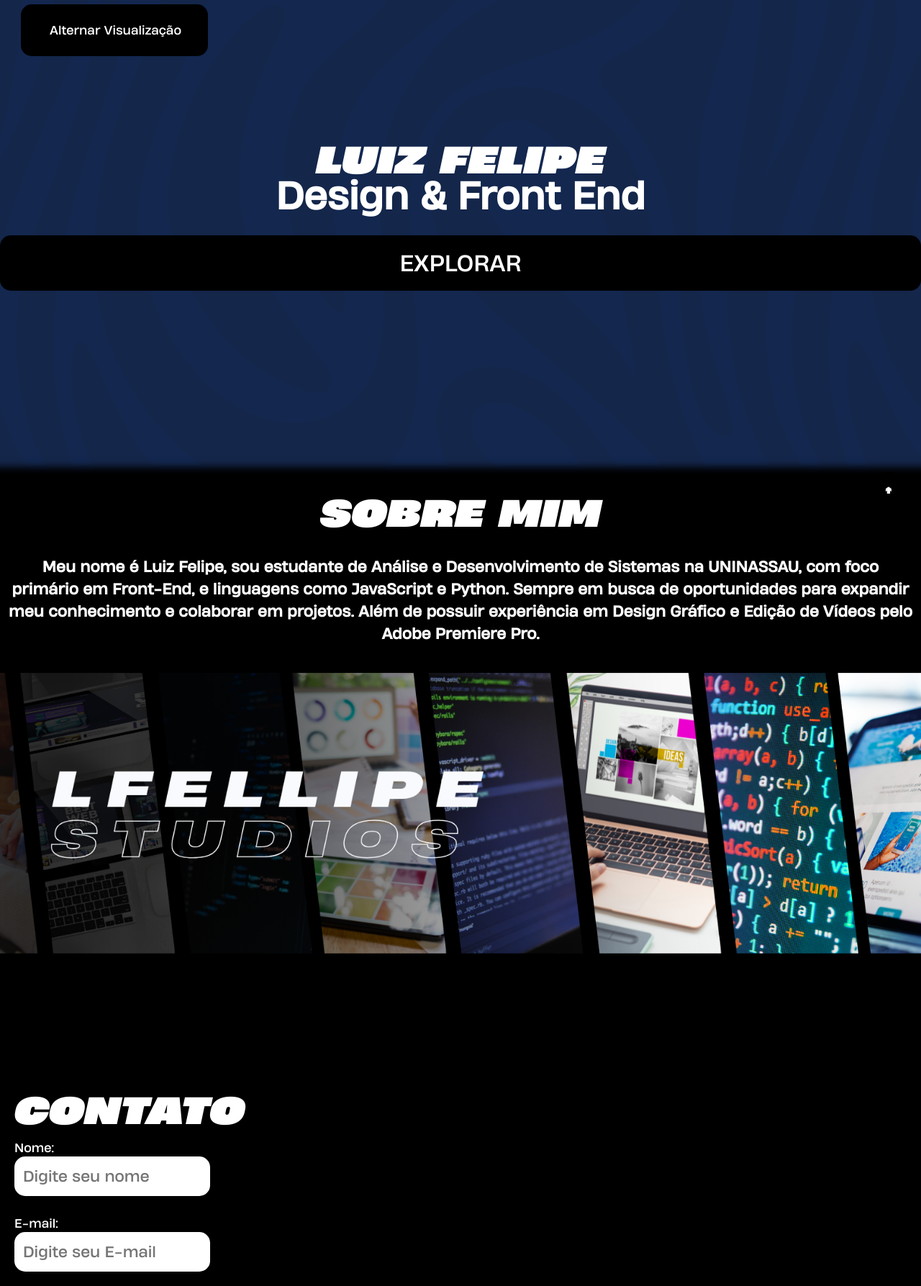
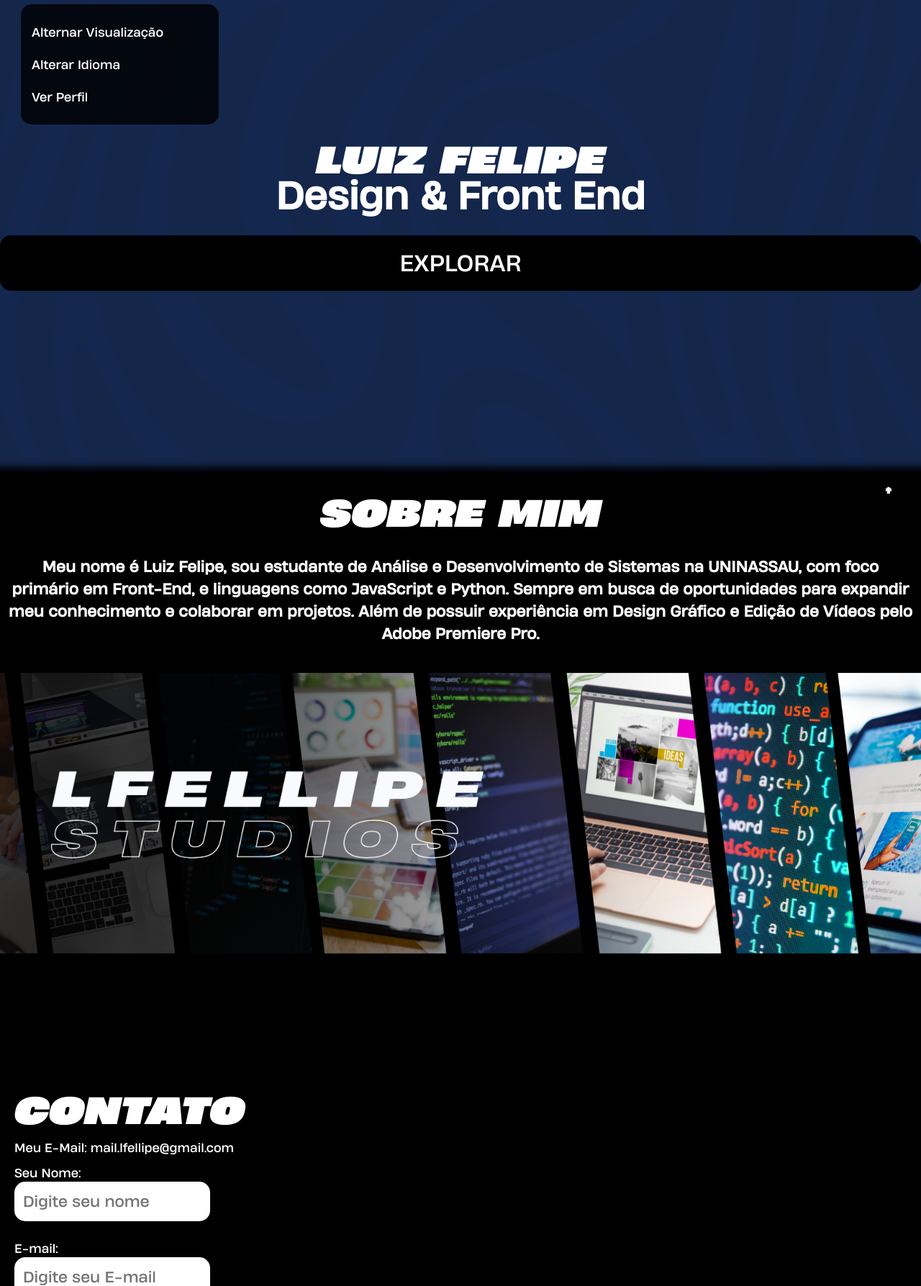
Before and after one commit to lfellipeonline/WEBSITE-PORTIFOLIO, a plain HTML site: page index.html in a window 1280 px wide. Shown: the part 74-1861 px from the top of the page at 72% size. Drawn offline with Linux system fonts and the light colour scheme.

Commit message:
commit 16/10 final do dia

```diff
--- a/css/index.css
+++ b/css/index.css
@@ -19,6 +19,12 @@ body{
     background-color: #13274F ;
     background-image: url(/img/backgroundpatternimage.png);
     margin: 0;
+}
+p{
+    font-family: 'headingnow-74regular';
+    color: white;
+    margin: 0px;
+    padding: 0px;
 }
 
 /* Estrutura da Homebar */
@@ -164,7 +170,7 @@ body{
     bottom: 20px;
     right: 20px;
     background: rgba(0, 0, 0, 0.5);
-    backdrop-filter: blur(5px);
+    backdrop-filter: blur(7px);
     color: white;
     border: none;
     border-radius: 100%;
@@ -239,6 +245,7 @@ body{
     margin-top: 20px;
 }
 .contato-items{
+    margin-top: 10px;
     font-family: 'headingnow-74regular';
     color: white;
 }
@@ -282,19 +289,22 @@ body{
     top: 80px;
     left: 29px;
     width: 260px;
-    background-color: black;
+    background: rgba(0, 0, 0, 0.8);
+    backdrop-filter: blur(5px);
     border-radius: 15px;
     display: block;
+    padding-left: 15px;
 }
 .aba-flutuante-items{
     font-family: 'headingnow-74regular';
     color: white;
     list-style-type: none;
-    line-height: 40px;
+    line-height: 45px;
+    padding: 0px;
+    width: 94.5%;
 }
 .aba-flutuante-items li{
     cursor: pointer;
-    display: inline-block;
     transition: background-color 0.2s, color 0.2s, box-shadow 0.6s;
     border-radius: 5px;
     user-select: none;
--- a/index.html
+++ b/index.html
@@ -47,6 +47,8 @@
     <div class="aba-flutuante" id="abaFlutuante">
         <ul class="aba-flutuante-items" id="abaFlutuanteItems">
             <li id="alternarVisualização">Alternar Visualização</li>
+            <li id="alterarTema">Alterar Idioma</li>
+            <li id="alterarIdioma">Ver Perfil</li>
         </ul>
     </div>
     <!-- Estrutura do Title -->
@@ -100,8 +102,9 @@
     <!-- Estrutura do Contato -->
     <section class="contato-container" id="contatoContainer">
       <h1 class="contato-title" id="contatoTitle">CONTATO</h1>
+      <p>Meu E-Mail: mail.lfellipe@gmail.com</p>
       <form action="contato" method="post" class="contato-items">
-        <label for="name">Nome:</label><br />
+        <label for="name">Seu Nome:</label><br />
         <input
           type="text"
           id="name"
--- a/js/script.js
+++ b/js/script.js
@@ -21,6 +21,7 @@ document.getElementById('alternarVisualização').onclick = function() {
 
         document.getElementById('contatoContainer').style.backgroundColor = 'white';
         document.getElementById('contatoTitle').style.color = 'black';
+
     } else {
         document.getElementById('buttonExplore').style.backgroundColor = 'black';
         document.getElementById('buttonExplore').style.color = 'white';
@@ -40,6 +41,7 @@ document.getElementById('alternarVisualização').onclick = function() {
             imagemSobre.src = '/img/sobrePlaceholder.png';
         }
 
+
     }
 }
 
```
